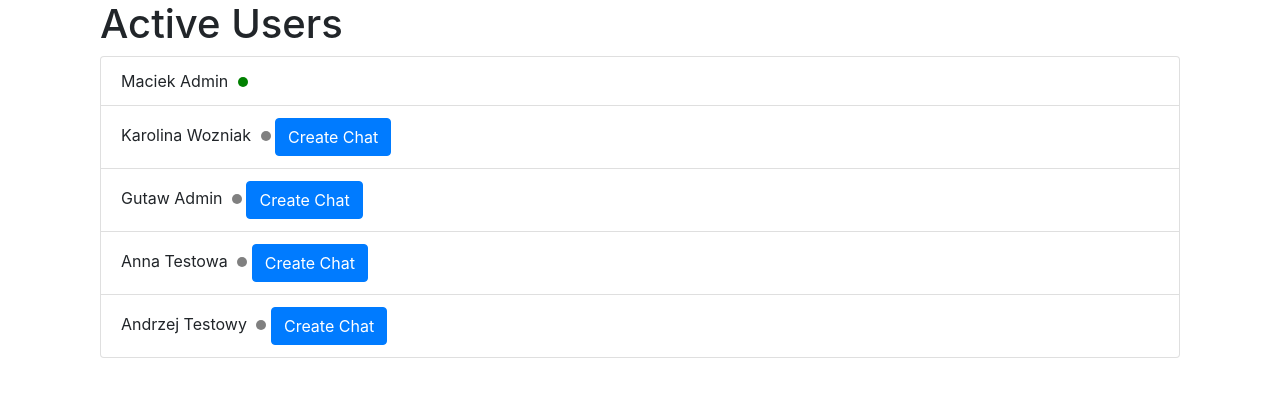
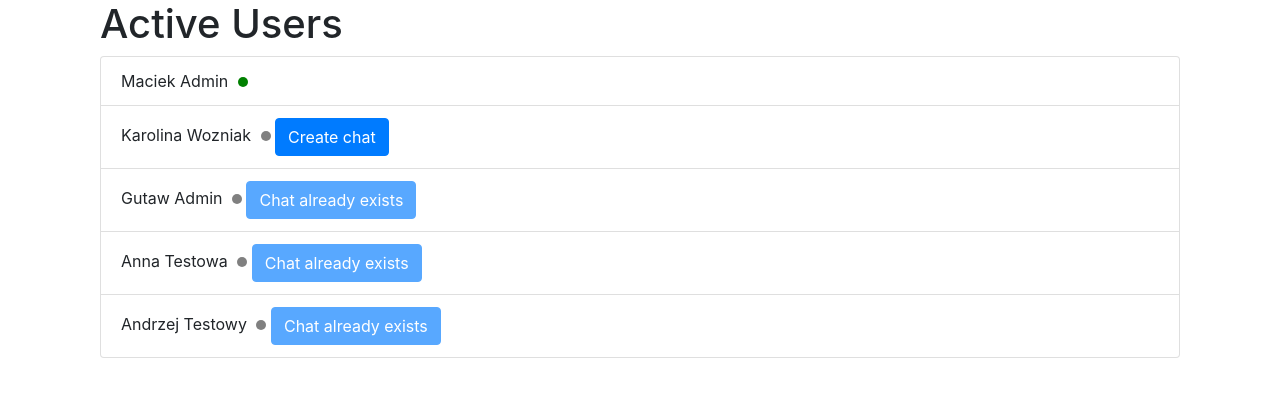
Before and after one commit to GorniQ/chat_app, a Flask app: page /active in a window 1280 px wide. Shown: the part 56-453 px from the top of the page. Run offline with Flask 3, Linux system fonts and the light colour scheme; a user stored in the database is signed in; data comes from the database, SQL or seed files in the repository; both versions use the stored data as it was after the commit; some libraries are stand-ins or nearby versions.

Commit message:
repaired create chat btn and delete user

```diff
--- a/website/templates/active.html
+++ b/website/templates/active.html
@@ -1,38 +1,44 @@
-{% extends "base.html" %} {% block title %}Active Users{% endblock %} {% block
-content %}
+{% extends "base.html" %}
+{% block title %}Active Users{% endblock %}
+{% block content %}
 <div class="container">
 	<h1>Active Users</h1>
 	<ul class="list-group">
 		{% for user in users %}
 		<li class="list-group-item">
-			{{ user.first_name }} {{ user.last_name }} {% if user.is_online ==
-			True %}
+			{{ user.first_name }} {{ user.last_name }}
+			{% if user.is_online %}
 			<span class="dot dot-green"></span>
 			{% else %}
 			<span class="dot dot-gray"></span>
-			{% endif %} {% if user.id != current_user.id %} {% set chat_exists =
-			[] %} {% for chat in chats %} {% if chat.user1_id == current_user.id
-			%} {% if chat_exists.append(1) %} {% endif %} {% endif %} {% endfor
-			%} {% if chat_exists %}
-			<button
-				class="btn btn-diabled create-chat-btn"
-				data-userid="exists"
-			>
-				Create Chat
-			</button>
-			{% else %}
-			<button
-				class="btn btn-primary create-chat-btn"
-				data-userid="{{ user.id }}"
-			>
-				Create Chat
-			</button>
-			{% endif %} {% endif %}
+			{% endif %}
+			{% if user.id != current_user.id %}
+				{% set chat_exists = [] %}
+				{% for chat in chats %}
+					{% if chat.user1_id == current_user.id and chat.user2_id == user.id %}
+						{% set temp = chat_exists.append(true)%}
+					{% elif chat.user1_id == user.id and chat.user2_id == current_user.id %}
+						{% set temp = chat_exists.append(true) %}
+					{% endif %}
+				{% endfor %}
+				{% if chat_exists %}
+					<button class="btn btn-primary create-chat-btn" data-userid="exists" disabled>
+						Chat already exists
+					</button>
+				{% else %}
+					<button class="btn btn-primary create-chat-btn" data-userid="{{ user.id }}">
+						Create chat
+					</button>
+				{% endif %}
+			{% endif %}
 		</li>
 		{% endfor %}
 	</ul>
 </div>
-{% endblock %} {% block javascript %} {{ super() }}
+{% endblock %}
+
+{% block javascript %}
+{{ super() }}
 <script src="https://cdnjs.cloudflare.com/ajax/libs/socket.io/4.3.1/socket.io.min.js"></script>
 <script>
 	var socket = io();
--- a/website/views.py
+++ b/website/views.py
@@ -88,7 +88,7 @@ def send_message(data):
 @views.route('/active', methods=['GET', 'POST'])
 def active():
     users = User.query.all()
-    chats = User.query.all()
+    chats = Chat.query.all()
 
     def is_user_online(user):
         return user.is_online
@@ -164,8 +164,18 @@ def unban(data):
 @socketio.on('delete_user')
 def delete_user(data):
     user = User.query.filter_by(id=data['userId']).first()
-    db.session.delete(user)
-    db.session.commit()
+    if user:
+        # delete all associated data
+        Message.query.filter((Message.sender_id == data['userId']) | (Message.chat.has(
+            user1_id=data['userId'])) | (Message.chat.has(user2_id=data['userId']))).delete()
+
+        Chat.query.filter((Chat.user1_id == data['userId']) | (
+            Chat.user2_id == data['userId'])).delete()
+
+        Ban.query.filter_by(user_id=data['userId']).delete()
+
+        db.session.delete(user)
+        db.session.commit()
 
     flash('User removed.', category='error')
 
@@ -175,6 +185,7 @@ def delete_user(data):
 def update_last_seen():
     user = User.query.filter_by(id=current_user.id).first()
     if user:
+        user.is_online = True
         user.last_seen = datetime.now()
         db.session.commit()
 
```
Also changed, not shown: instance/database.db.
